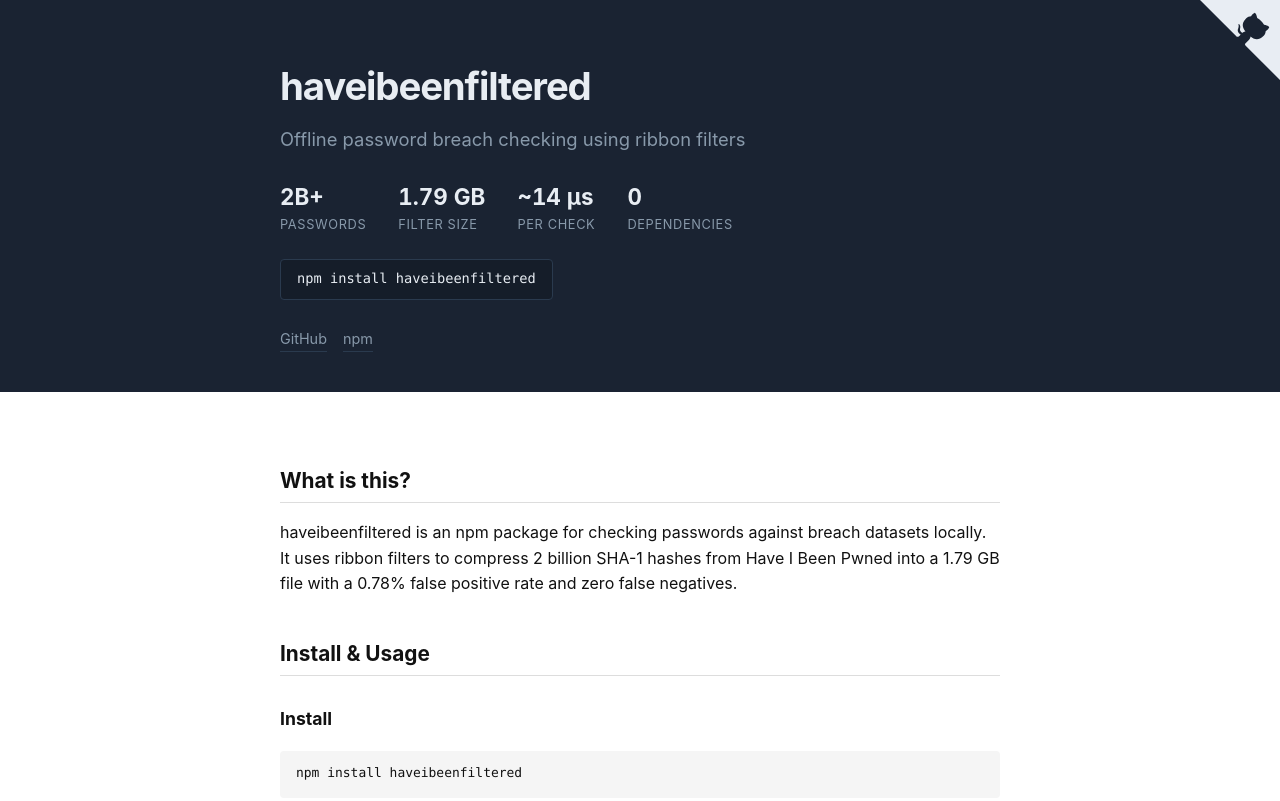
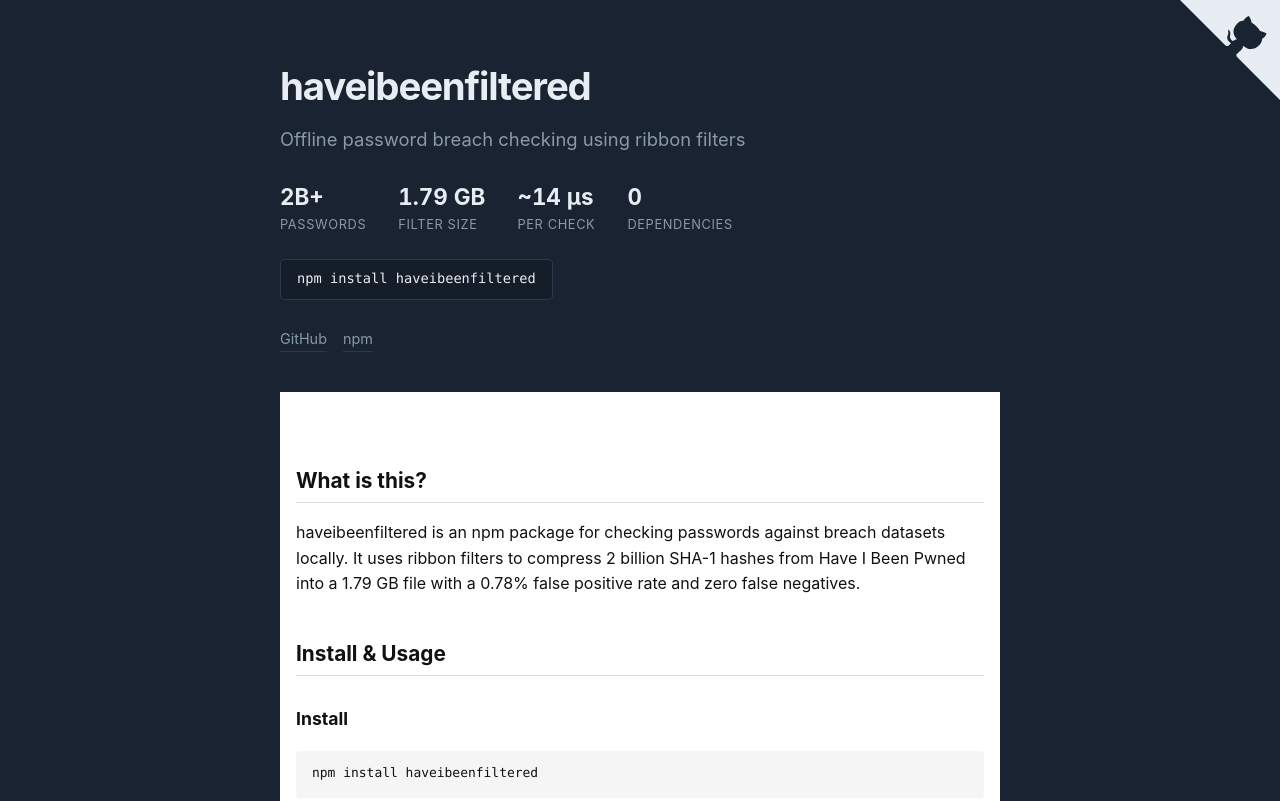
Before and after one commit to kolobus/haveibeenfiltered, a plain HTML site: page index.html in a window 1280 px wide. Shown: the top 801 px of the page. Drawn offline with Linux system fonts and the light colour scheme.

Commit message:
Minor improvements

```diff
--- a/index.html
+++ b/index.html
@@ -2,7 +2,11 @@
 <html lang="en">
 <head>
 <meta charset="utf-8">
-<meta name="viewport" content="width=device-width, initial-scale=1">
+<meta name="viewport" content="width=device-width, initial-scale=1, viewport-fit=cover">
+<meta name="theme-color" content="#1a2332" media="(prefers-color-scheme: dark)">
+<meta name="theme-color" content="#1a2332" media="(prefers-color-scheme: light)">
+<meta name="apple-mobile-web-app-capable" content="yes">
+<meta name="apple-mobile-web-app-status-bar-style" content="black-translucent">
 <title>haveibeenfiltered — Offline password breach checking</title>
 <meta name="description" content="Check passwords against 2 billion breached passwords offline using ribbon filters. npm package, zero dependencies, ~14µs per lookup.">
 <link rel="canonical" href="https://haveibeenfiltered.com">
@@ -81,16 +85,17 @@
 body {
   font-family: -apple-system, BlinkMacSystemFont, "Segoe UI", Roboto, Helvetica, Arial, sans-serif, "Apple Color Emoji", "Segoe UI Emoji";
   color: var(--fg);
-  background: var(--bg);
+  background: var(--hero-bg);
   line-height: 1.6;
   margin: 0;
-  padding: 0 1rem;
+  padding: 0;
 }
 
 main {
+  background: var(--bg);
   max-width: 720px;
   margin: 0 auto;
-  padding: 2rem 0 4rem;
+  padding: 2rem 1rem 4rem;
 }
 
 h1 {
@@ -108,7 +113,7 @@ h1 + p {
 .hero-wrap {
   background: var(--hero-bg);
   color: var(--hero-fg);
-  margin: 0 -1rem;
+  margin: 0;
   padding: 0 1rem;
 }
 
@@ -195,10 +200,12 @@ h1 + p {
 .github-corner svg {
   fill: var(--hero-fg);
   color: var(--hero-bg);
-  position: fixed;
+  position: absolute;
   top: 0;
   right: 0;
   z-index: 10;
+  width: 100px;
+  height: 100px;
 }
 
 .github-corner:hover .octo-arm {
@@ -326,9 +333,10 @@ details p {
 }
 
 footer {
+  background: var(--bg);
   border-top: 1px solid var(--border);
-  margin-top: 3rem;
-  padding: 1.5rem 0;
+  margin-top: 0;
+  padding: 1.5rem 1rem;
   color: var(--fg-muted);
   font-size: 0.85rem;
 }
@@ -355,7 +363,7 @@ footer nav .nav-links {
 
 <!-- GitHub corner ribbon -->
 <a href="https://github.com/kolobus/haveibeenfiltered" class="github-corner" aria-label="View source on GitHub">
-<svg width="80" height="80" viewBox="0 0 250 250" aria-hidden="true">
+<svg width="95" height="95" viewBox="0 0 250 250" aria-hidden="true">
 <path d="M0,0 L115,115 L130,115 L142,142 L250,250 L250,0 Z"></path>
 <path d="M128.3,109.0 C113.8,99.7 119.0,89.6 119.0,89.6 C122.0,82.7 120.5,78.6 120.5,78.6 C119.2,72.0 123.4,76.3 123.4,76.3 C127.3,80.9 125.5,87.3 125.5,87.3 C122.9,97.6 130.6,101.9 134.4,103.2" fill="currentColor" style="transform-origin: 130px 106px;" class="octo-arm"></path>
 <path d="M115.0,115.0 C114.9,115.1 118.7,116.5 119.8,115.4 L133.7,101.6 C136.9,99.2 139.9,98.4 142.2,98.6 C133.8,88.0 127.5,74.4 143.8,58.0 C148.5,53.4 154.0,51.2 159.7,51.0 C160.3,49.4 163.2,43.6 171.4,40.1 C171.4,40.1 176.1,42.5 178.8,56.2 C183.1,58.6 187.2,61.8 190.9,65.4 C194.5,69.0 197.7,73.2 200.1,77.6 C213.8,80.2 216.3,84.9 216.3,84.9 C212.7,93.1 206.9,96.0 205.4,96.6 C205.1,102.4 203.0,107.8 198.3,112.5 C181.9,128.9 168.3,122.5 157.7,114.1 C157.9,116.9 156.7,120.9 152.7,124.9 L141.0,136.5 C139.8,137.7 141.1,141.5 141.1,141.6 Z" fill="currentColor"></path>
```
